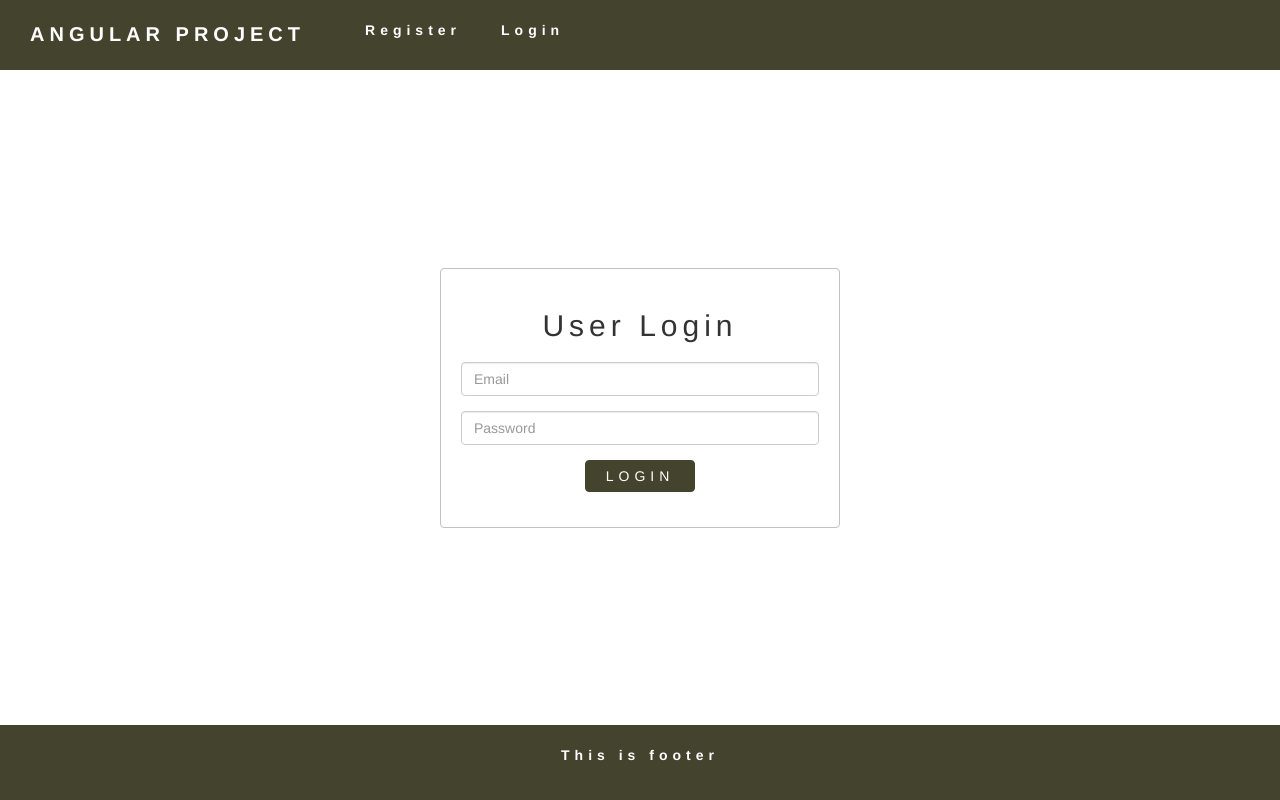
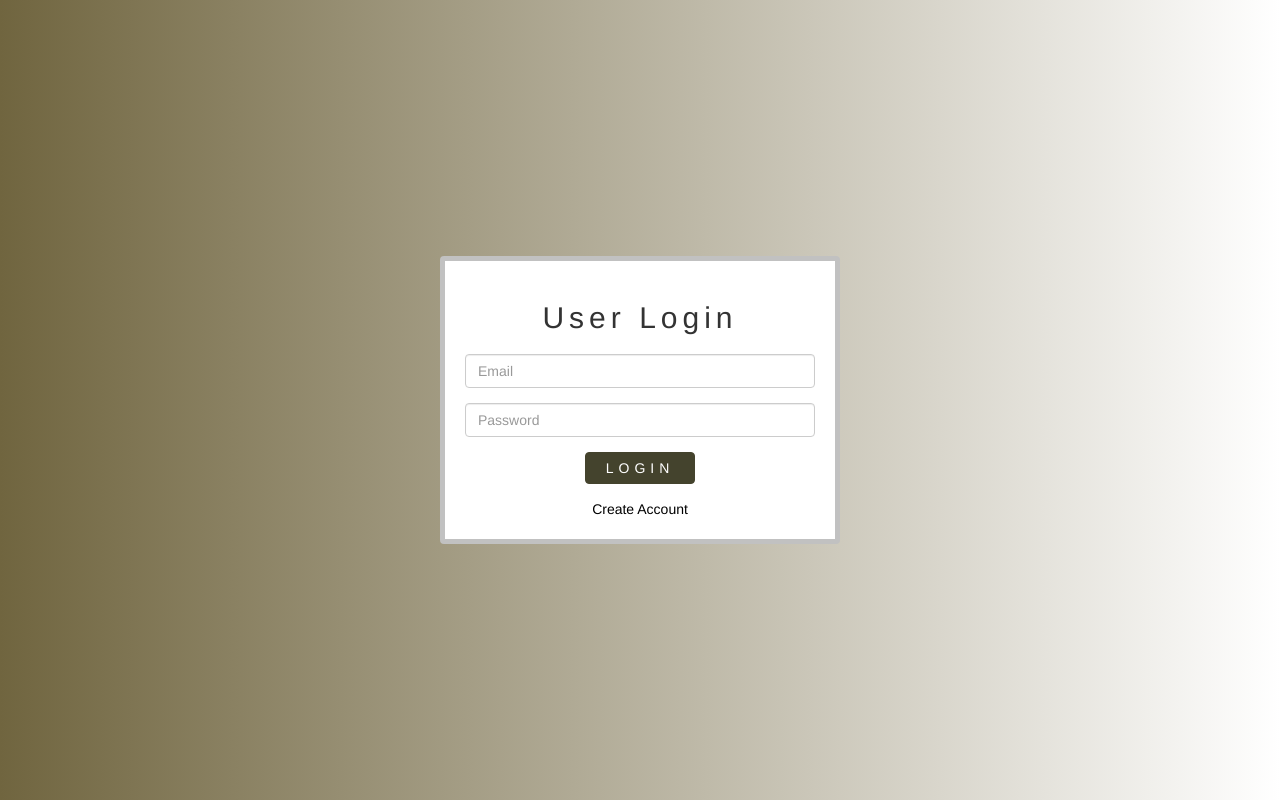
Before and after one commit to lalit12398/ngproject, an Angular app: page /login in a window 1280 px wide. Built offline with nearby package versions, Linux system fonts and the light colour scheme.

Commit message:
adding dashboard

```diff
--- a/src/app/app.component.html
+++ b/src/app/app.component.html
@@ -1,3 +1 @@
-<app-header></app-header>
 <router-outlet></router-outlet>
-<app-footer></app-footer>
--- a/src/app/header/header.component.html
+++ b/src/app/header/header.component.html
@@ -1,5 +1,5 @@
 <div class="header nav-style">
-	<a class="head-brand" href="#">Angular Project</a>
+	<a class="head-brand" href="#">Hello {{userName}}</a>
 	<div class="navigation">
 		<ul>
 			<li><a [routerLink] = "['register']">Register</a></li>
--- a/src/app/header/header.component.ts
+++ b/src/app/header/header.component.ts
@@ -1,4 +1,5 @@
 import { Component, OnInit } from '@angular/core';
+import { UsersService } from '../users.service';
 
 @Component({
   selector: 'app-header',
@@ -7,9 +8,14 @@ import { Component, OnInit } from '@angular/core';
 })
 export class HeaderComponent implements OnInit {
 
-  constructor() { }
+  constructor(
+    private users: UsersService
+  ) { }
+
+  userName = this.users.setUserName();
 
   ngOnInit() {
+    console.log(this.userName);
   }
 
 }
--- a/src/app/home/home.component.html
+++ b/src/app/home/home.component.html
@@ -1 +1 @@
-<p>this is home</p>
+<app-header></app-header>
--- a/src/app/login/login.component.html
+++ b/src/app/login/login.component.html
@@ -18,6 +18,10 @@
 			<div class="form-group center">
 				<button type="submit" class="ng-btn">Login</button>
 			</div>
+			<div class="center">
+				<a [routerLink]="['/register']" class="black">Create Account</a>
+				<p *ngIf="invalidCred" class="error">Invalid Username/Password</p>
+			</div>
 		</form>
 	</div>
 </div>
--- a/src/app/login/login.component.ts
+++ b/src/app/login/login.component.ts
@@ -11,6 +11,7 @@ import { UsersService } from '../users.service';
 export class LoginComponent implements OnInit {
 	loginForm : FormGroup;
 	submitted = false;
+	invalidCred = false;
 	constructor(
 		public builder : FormBuilder,
 		public router : Router,
@@ -42,12 +43,20 @@ export class LoginComponent implements OnInit {
 
 		// check if user exist in user data and pass to home if true
 		let userExist = userData.find(point => {
-			if(point.email === email && point.pass === password)
+			if(point.email === email && point.pass === password){
+				this.users.setUserName(point.fname+" "+point.lname);
+				return true;
+			}
+		});
+		console.log(this.users.setUserName());
+		if(userExist){
+			this.invalidCred = false;
 			this.router.navigate(['/home']);
-			else
+		}else{
+			this.invalidCred = true
 			this.router.navigate(['/login']);
-			return true;
-		});
+		}
+		console.log(this.invalidCred);
 	}
 
 }
--- a/src/app/register/register.component.html
+++ b/src/app/register/register.component.html
@@ -21,7 +21,7 @@
 				</div>
 			</div>
 			<div class="row">
-				<div class="col-md-6">
+				<div class="col-md-12">
 					<div class="form-group">
 						<input type="email" name="email" class="form-control" placeholder="Email" formControlName="email" required [ngClass]="{'invalid':submitted && f.email.errors, 'valid': submitted && !f.email.errors}">
 						<div *ngIf="submitted && f.email.errors" class="error">
@@ -30,6 +30,8 @@
 						</div>
 					</div>
 				</div>
+			</div>
+			<div class="row">
 				<div class="col-md-6">
 					<div class="form-group">
 						<input type="text" name="phone" class="form-control" placeholder="Phone" formControlName="phone" maxlength="10" minlength="10" required [ngClass]="{'invalid':submitted && f.phone.errors, 'valid': submitted && !f.phone.errors}">
@@ -38,6 +40,14 @@
 							<p *ngIf="f.phone.errors.maxlength || f.phone.errors.minlength">Phone number must be of 10 digits</p>
 							<p *ngIf="f.phone.errors.pattern">Phone number must be a numeric value</p>
 						</div>
+					</div>
+				</div>
+				<div class="col-md-6">
+					<div class="form-group">
+						<select name="gender" id="gender" class="form-control" formControlName="gender" required [ngClass]="{'invalid':submitted && f.gender.errors}">
+							<option value="">Select Gender</option>
+							<option *ngFor="let gen of gender" [value]="gen">{{gen}}</option>
+						</select>
 					</div>
 				</div>
 			</div>
--- a/src/app/register/register.component.ts
+++ b/src/app/register/register.component.ts
@@ -12,6 +12,7 @@ export class RegisterComponent implements OnInit {
 	regForm : FormGroup;
 	submitted = false;
 
+	gender = ["Male", "Female", "Transgender"];
 	constructor(
 		public builder : FormBuilder,
 		public users: UsersService,
@@ -24,6 +25,7 @@ export class RegisterComponent implements OnInit {
 			fname: ['', Validators.required],
 			lname: ['', Validators.required],
 			email: ['', [Validators.required, Validators.email]],
+			gender: ['', Validators.required],
 			phone: ['', [Validators.required, Validators.maxLength(10),Validators.minLength(10), Validators.pattern('[0-9]*')]],
 			pass: ['', Validators.required],
 			cpass: ['', Validators.required]
--- a/src/app/users.service.ts
+++ b/src/app/users.service.ts
@@ -6,6 +6,7 @@ import { Injectable } from '@angular/core';
 export class UsersService {
 
   users:any = [];
+  userName = '';
   constructor() { }
 
   setUser(userData:any) {
@@ -15,4 +16,11 @@ export class UsersService {
   getUser() {
     return this.users;
   }
+
+  setUserName(name:any=''){
+    if(name == '')
+      return this.userName;
+    this.userName = name;
+    return this.userName;
+  }
 }
--- a/src/styles.css
+++ b/src/styles.css
@@ -1,3 +1,13 @@
+body {
+	background-color: #70653f;
+	background-image: linear-gradient(to right, #70653f , white);
+}
+.black{
+	color: #000!important;
+}
+.black:hover{
+	color: #000!important;
+}
 .nav-style{
 	padding: 20px 30px;
 	background-color: #44432d;
@@ -68,7 +78,7 @@ h2{
 
 /* login box */
 .box {
-	height: calc(100vh - 145px);
+	height: calc(100vh);
 	display: table;
 	margin: auto;
 }
@@ -80,9 +90,10 @@ h2{
 	vertical-align: middle;
 }
 .box-wrapper form{
-	padding: 20px;
-	border: 1px solid #c1c1c1;
-	border-radius: 4px;
+    padding: 20px;
+    border: 5px solid #c1c1c1;
+    border-radius: 4px;
+    background-color: #ffffff;
 }
 .box-wrapper h2 {
 	text-align: center;
```
